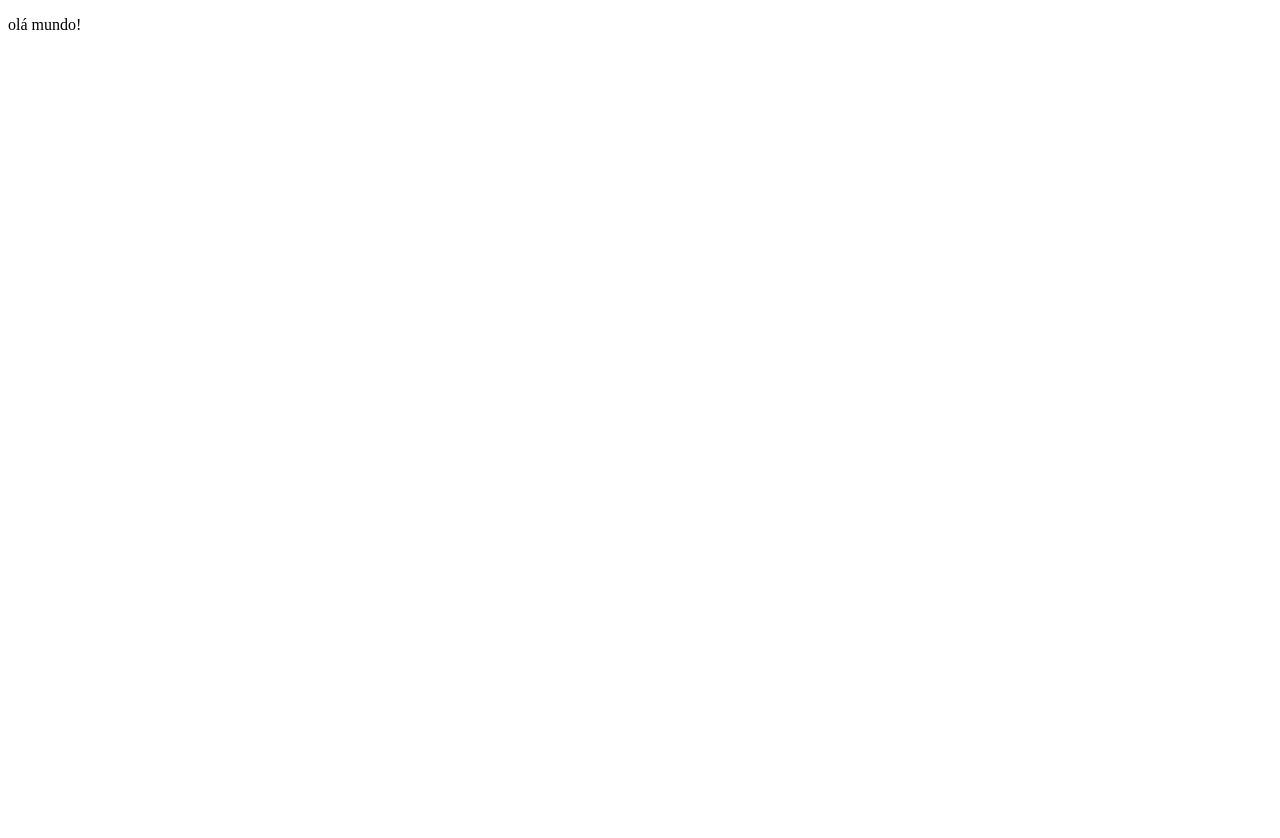
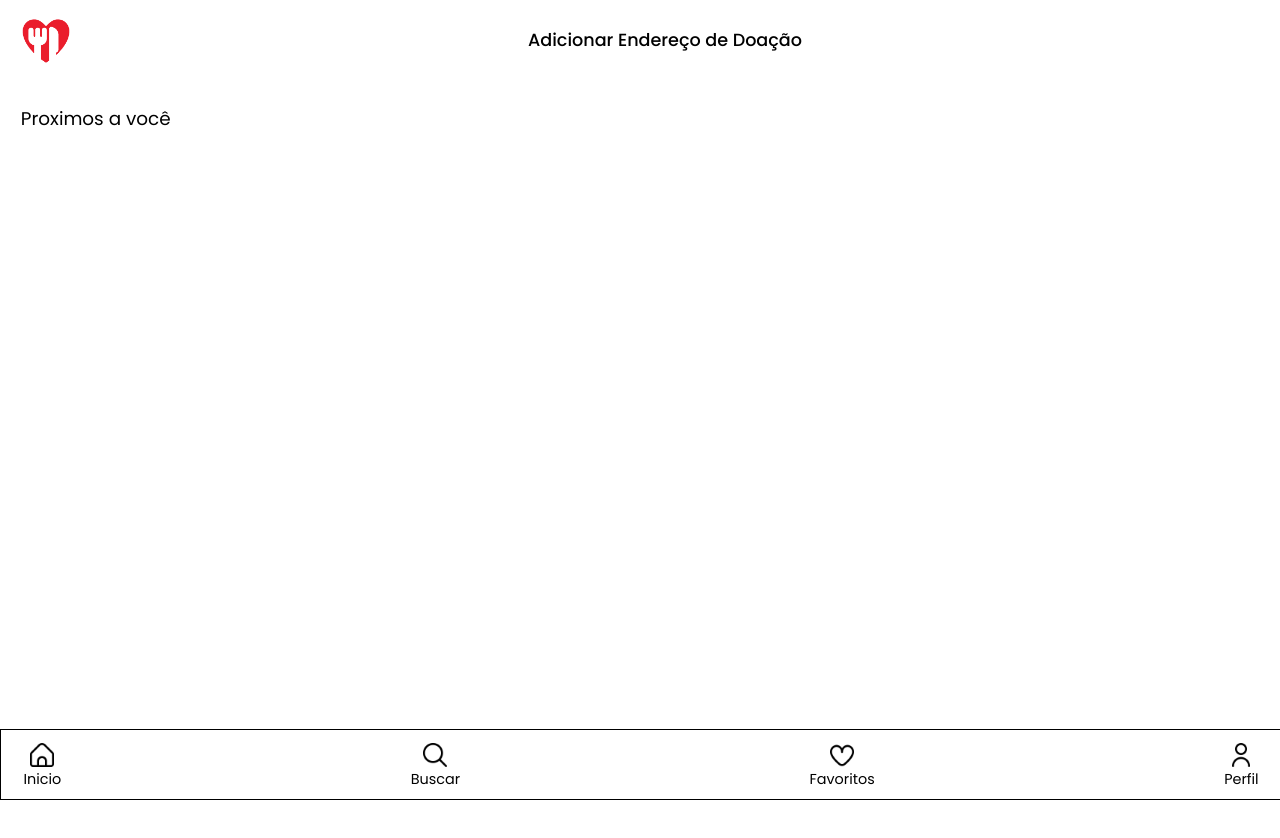
Before and after one commit to oliver-will61/AtEx1, a plain HTML site: page pages/doador.html in a window 1280 px wide. Shown: the top 838 px of the page. Before the commit the page ends 800 px from the top, so only its background shows below. Drawn offline with Linux system fonts and the light colour scheme.

Commit message:
remove o conteudo do main

```diff
--- a/pages/doador.html
+++ b/pages/doador.html
@@ -4,8 +4,48 @@
     <meta charset="UTF-8">
     <meta name="viewport" content="width=device-width, initial-scale=1.0">
     <title>LoveFood</title>
+    <link rel="stylesheet" href="../styles/style.css">
 </head>
 <body>
-    <p>olá mundo!</p>
+    <header>
+        <img src="../assets/loveFoodIcone.png" class="logo-icone">
+        <h1 class="titulo-header">Adicionar Endereço de Doação</h1>
+    </header>
+
+    <main class="conteudo-principal">
+
+        <h2>Proximos a você</h2>
+
+    </main>
+
+    <nav class="menu">
+
+
+        <div class="menu-lista">
+
+            <a class =menu-lista-itens>
+                <img class = "menu-icones" src="../assets/casa.png">
+                <p class="menu-texto">Inicio</p>
+            </a>
+
+            <a class =menu-lista-itens>
+                <img class = "menu-icones" src="../assets/procurar.png">
+                <p class="menu-texto">Buscar</p>
+            </a>
+
+            <a class =menu-lista-itens>
+                <img class = "menu-icones" src="../assets/coracao.png">
+                <p class="menu-texto">Favoritos</p>
+            </a>
+
+            <a class =menu-lista-itens href="../pages/login.html">
+                <img class = "menu-icones" src="../assets/do-utilizador.png">
+                <p class="menu-texto">Perfil</p>
+            </a>
+        </div>
+    </nav>
+
+    <script src="../scripts/doador.js"></script>
+
 </body>
 </html>
--- /dev/null
+++ b/scripts/doador.js
@@ -0,0 +1 @@
+console.log(doadorSelecionado);
--- a/scripts/index.js
+++ b/scripts/index.js
@@ -1,4 +1,5 @@
 const conteudoPrincipal = document.querySelector(".conteudo-principal");
+let doadorSelecionado ="teste"
 
 fetch("../dados_doador.json") //lê o arquivo JSON
     .then(response => response.json()
@@ -19,8 +20,9 @@ fetch("../dados_doador.json") //lê o arquivo JSON
 
         const doadores = document.querySelectorAll(".container-doador")
 
-        doadores.forEach((elemente) => elemente.addEventListener('click',  () => {
-            window.location.href = "pages/doador.html"
+        doadores.forEach((elemente) => elemente.addEventListener('click',  (event) => {
+            //doadorSelecionado = event.currentTarget.querySelector(".nome-doador").textContent;
+            conteudoPrincipal.innerHTML =""
         }))
 
     }))
--- a/styles/style.css
+++ b/styles/style.css
@@ -33,7 +33,7 @@ header {
 }
 
 
-.localização-atual{
+.localização-atual, .titulo-header{
     width: 100%;
     text-align: center;
     font-size: 1.1em;
```
Also changed, not shown: index.html (+1 -3 lines), scripts/main.js (added).
